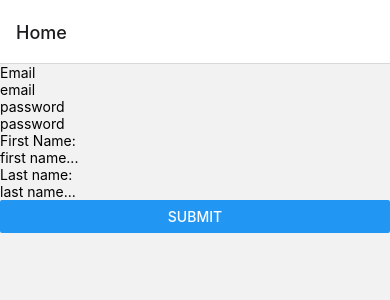
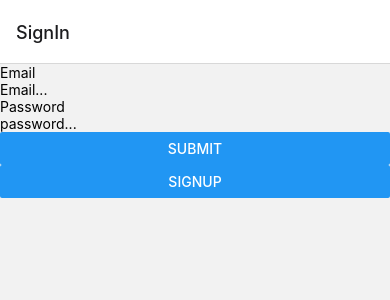
Before and after one commit to Masonward99/Splitr, a React Native app: screen /SignIn in a window 390 px wide. Shown: the top 300 px of the page. Built offline with nearby package versions, Linux system fonts and the light colour scheme.

Commit message:
can signin with email

```diff
--- a/App.js
+++ b/App.js
@@ -1,7 +1,7 @@
-
 import { NavigationContainer} from '@react-navigation/native';
 import {createNativeStackNavigator} from '@react-navigation/native-stack'
 import SignUp from './pages/SignUp';
+import SignIn from './pages/SignIn';
 
 export default function App() {
 
@@ -10,8 +10,9 @@ export default function App() {
 
   return (
     <NavigationContainer>
-      <Stack.Navigator>
-        <Stack.Screen name='Home' component={SignUp} />
+      <Stack.Navigator initialRouteName='SignIn'>
+        <Stack.Screen name='SignIn' component={SignIn}/>
+        <Stack.Screen name='SignUp' component={SignUp} />
       </Stack.Navigator>
     </NavigationContainer>
   );
--- a/firebaseConfig.js
+++ b/firebaseConfig.js
@@ -2,7 +2,6 @@
 import { initializeApp } from "firebase/app";
 import { getAuth } from "firebase/auth"
 import {getFirestore} from "firebase/firestore"
-import { get } from "react-native/Libraries/TurboModule/TurboModuleRegistry";
 // TODO: Add SDKs for Firebase products that you want to use
 // https://firebase.google.com/docs/web/setup#available-libraries
 
--- a/functions.js
+++ b/functions.js
@@ -1,2 +1,18 @@
-import { collection, addDoc } from "firebase/firestore";
+import { collection, setDoc, addDoc } from "firebase/firestore";
 import { db } from "./firebaseConfig";
+
+export const addUser = async (id, firstName, lastName) => {
+    console.log(id)
+    console.log(firstName)
+    console.log(lastName)
+    try {
+        const docRef = await addDoc(collection(db, "users"), {
+            id,
+            firstName,
+            lastName
+        })
+    }
+    catch (e) {
+        console.log(e)
+    }
+}
--- /dev/null
+++ b/pages/SignIn.js
@@ -0,0 +1,28 @@
+import { signInWithEmailAndPassword } from "firebase/auth"
+import { useState } from "react"
+import { Button, TextInput, View, Text } from "react-native"
+import { auth } from "../firebaseConfig"
+
+const SignIn = ({ navigation }) => {
+    const [email, setEmail] = useState('')
+    const [password, setPassword] = useState('')
+    function handleSubmit() {
+        signInWithEmailAndPassword(auth, email, password)
+            .then(({ user }) => console.log(user.uid))
+    }
+    function nav() {
+        navigation.navigate("SignUp");
+
+    }
+    return (
+        <View>
+            <Text>Email</Text>
+            <TextInput placeholder="Email..." onChangeText={setEmail} value={email} />
+            <Text>Password</Text>
+            <TextInput placeholder="password..." onChangeText={setPassword} value={password} secureTextEntry={true} />
+            <Button title="submit" onPress={handleSubmit} />
+            <Button title='SignUp' onPress={nav}/>
+        </View>
+    )
+}
+export default SignIn
--- a/pages/SignUp.js
+++ b/pages/SignUp.js
@@ -3,37 +3,47 @@ import { createUserWithEmailAndPassword } from "firebase/auth";
 import { Text, View, TextInput, Button } from "react-native";
 import { StatusBar } from "expo-status-bar";
 import { auth } from '../firebaseConfig';
+import { addUser } from "../functions";
 
 const SignUp = () => {
     const [email, setEmail] = useState("");
     const [password, setPassword] = useState("");
     const [first, setFirst] = useState("");
     const [last, setLast] = useState("")
+    const [state, setState] = useState(false)
     function handlePress() {
+        if (email != '' && password != "" && first !== "" && last !== "") {
             createUserWithEmailAndPassword(auth, email, password)
                 .then((userCred) => {
                     const user = userCred.user;
-          console.log(user);
+                    return user;
+                })
+                .then(user => {
+                    addUser(user.uid, first, last);
                 })
                 .catch((err) => {
                     console.log(err.message);
                 });
+        } else {
+            setState(true)
+        }
     }
     return (
       <View>
         <Text>Email</Text>
         <TextInput onChangeText={setEmail} value={email} placeholder="email" />
-        <Text>password</Text>
+        <Text>Password</Text>
         <TextInput
           onChangeText={setPassword}
           value={password}
-          placeholder="password"
+          placeholder="password..."
           secureTextEntry={true}
         />
         <Text>First Name:</Text>
         <TextInput onChangeText={setFirst} value={first} placeholder="first name..." />
         <Text>Last name:</Text>
             <TextInput onChangeText={setLast} value={last} placeholder="last name..." />
+            {state?<Text>fill in all fields</Text> :null}
         <Button onPress={handlePress} title="Submit" />
         <StatusBar />
       </View>
```
Lines whose indentation alone changed are shown as unchanged.
